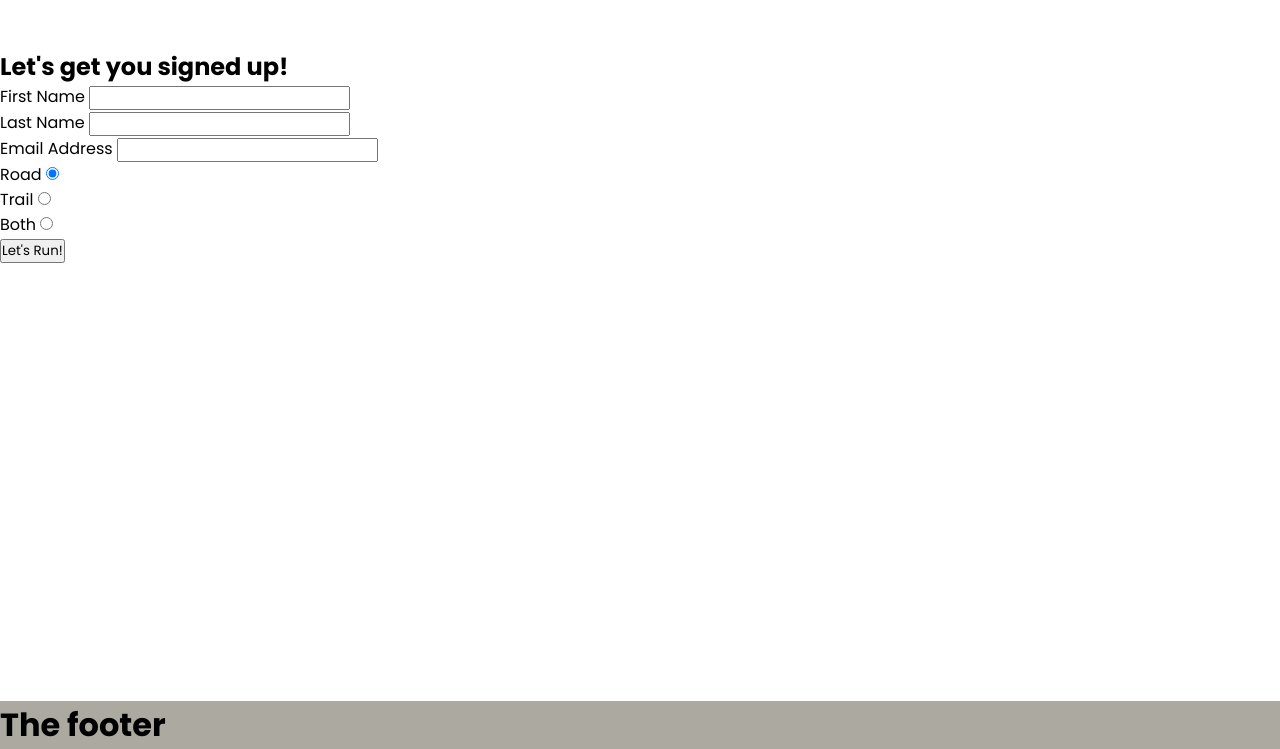
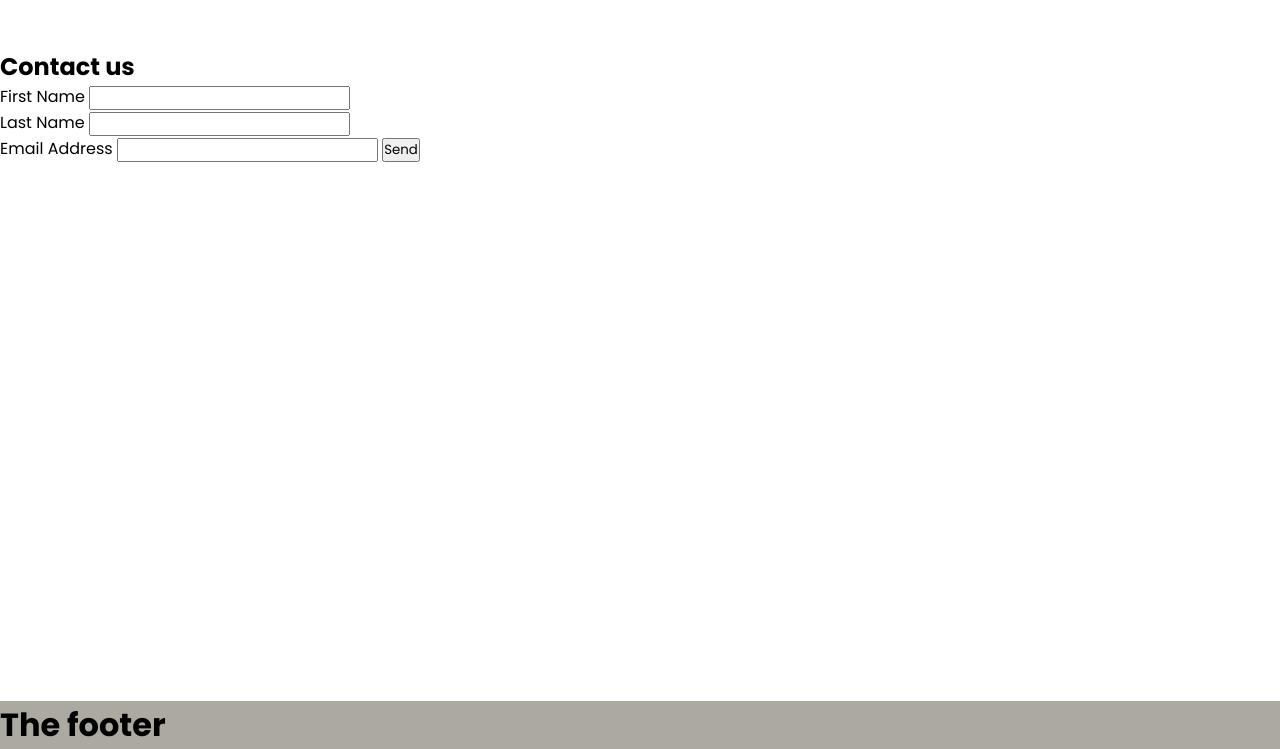
Before and after one commit to musicstuffed/360-tiles, a plain HTML site: page contact.html in a window 1280 px wide. Shown: the part 51-800 px from the top of the page. Drawn offline with Linux system fonts and the light colour scheme; a web font is replaced by a local one.

Commit message:
revision

```diff
--- a/assets/styles.css
+++ b/assets/styles.css
@@ -39,7 +39,7 @@ header a {
     list-style-type: none;
     font-size: 110%;
     letter-spacing: 4px;
-    background-color: ffffff;
+    background-color: #ffffff;
 }
 
 #menu>li {
--- a/contact.html
+++ b/contact.html
@@ -44,7 +44,7 @@
         <main>
             <section id="contact">
                 <form id="contact-form" method="POST" action="post">
-                    <h2> Let's get you signed up!</h2>
+                    <h2> Contact us</h2>
                     <label for="first-name">First Name</label>
                     <input type="text" name="first_name" id="first-name" class="text-input" required>
                     <br>
@@ -53,22 +53,11 @@
                     <br>
                     <label for="email-address">Email Address</label>
                     <input type="email" name="email_address" id="email-address" class="text-input" required>
-                    <br>
-                    <div class="radio-buttons">
-                        <div>
-                            <label for="road">Road</label>
-                            <input type="radio" name="" id="road" value="road" required checked>
+
+
                         </div>
-                        <div>
-                            <label for="trail">Trail</label>
-                            <input type="radio" name="" id="trail" value="trail" required>
-                        </div>
-                        <div>
-                            <label for="both">Both</label>
-                            <input type="radio" name="" id="both" value="both" required>
-                        </div>
-                    </div>
-                    <button type="submit" class="in-buttonjo">Let's Run!</button>
+
+                    <button type="submit" class="in-buttonjo">Send</button>
                 </form>
             </section>
         </main>
```
